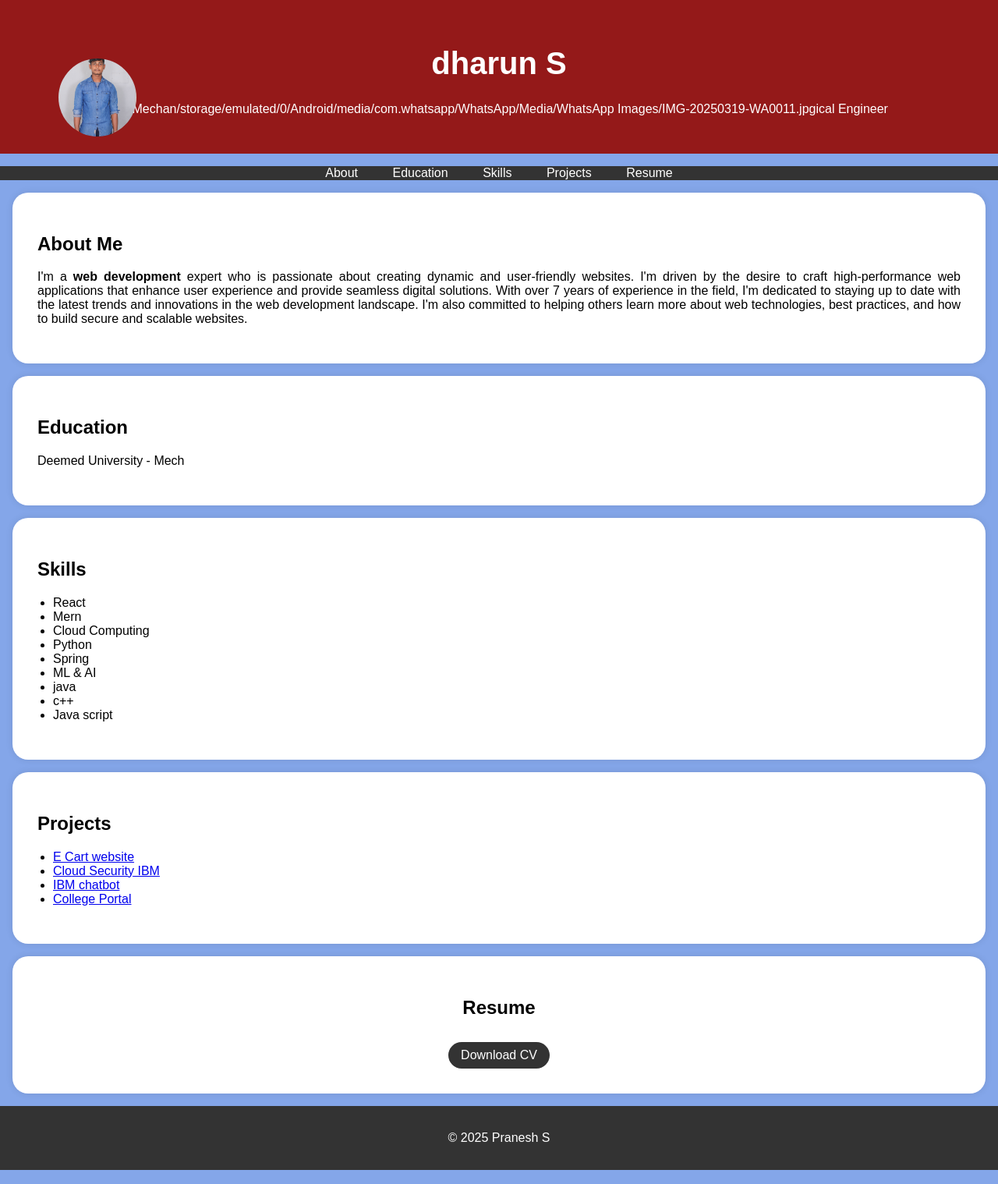
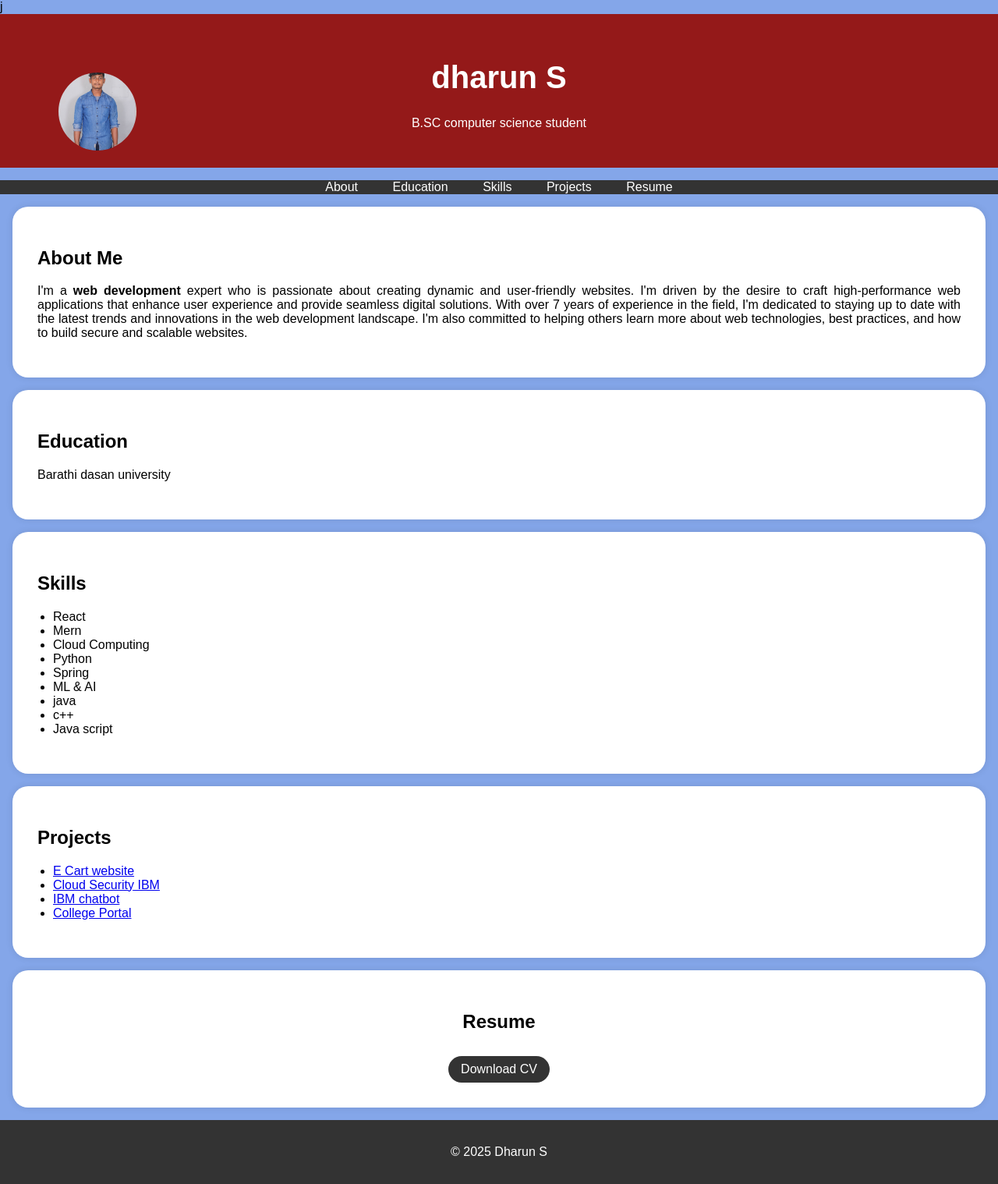
Before and after one commit to dharuhsd2006/Digital-portfolio, a plain HTML site: page index.html in a window 1280 px wide. Shown: the whole page at 78% size. Drawn offline with Linux system fonts and the light colour scheme.

Commit message:
Update index.html

```diff
--- a/index.html
+++ b/index.html
@@ -1,4 +1,4 @@
-<!DOCTYPE html>
+j<!DOCTYPE html>
 <html>
 <head>
     <title>Portfolio</title>
@@ -97,7 +97,7 @@
             <!-- Add your profile picture here -->
             <img src="IMG-20250319-WA0010.jpg"" alt="Your Profile Picture" class="profile-picture">
             <h1>dharun S</h1>
-            <p>Am Mechan/storage/emulated/0/Android/media/com.whatsapp/WhatsApp/Media/WhatsApp Images/IMG-20250319-WA0011.jpgical Engineer</p>
+            <p>B.SC computer science student </p>
         </div>
     </header>
 
@@ -128,7 +128,7 @@
     <section id="education">
         <div class="section-content">
             <h2>Education</h2>
-            <p>Deemed University  - Mech</p>
+            <p>Barathi dasan university </p>
 
 
         </div>
@@ -176,7 +176,7 @@
     </section>
 
     <footer>
-        <p>&copy; 2025 Pranesh S</p>
+        <p>&copy; 2025 Dharun S</p>
     </footer>
 
     <script>
```
